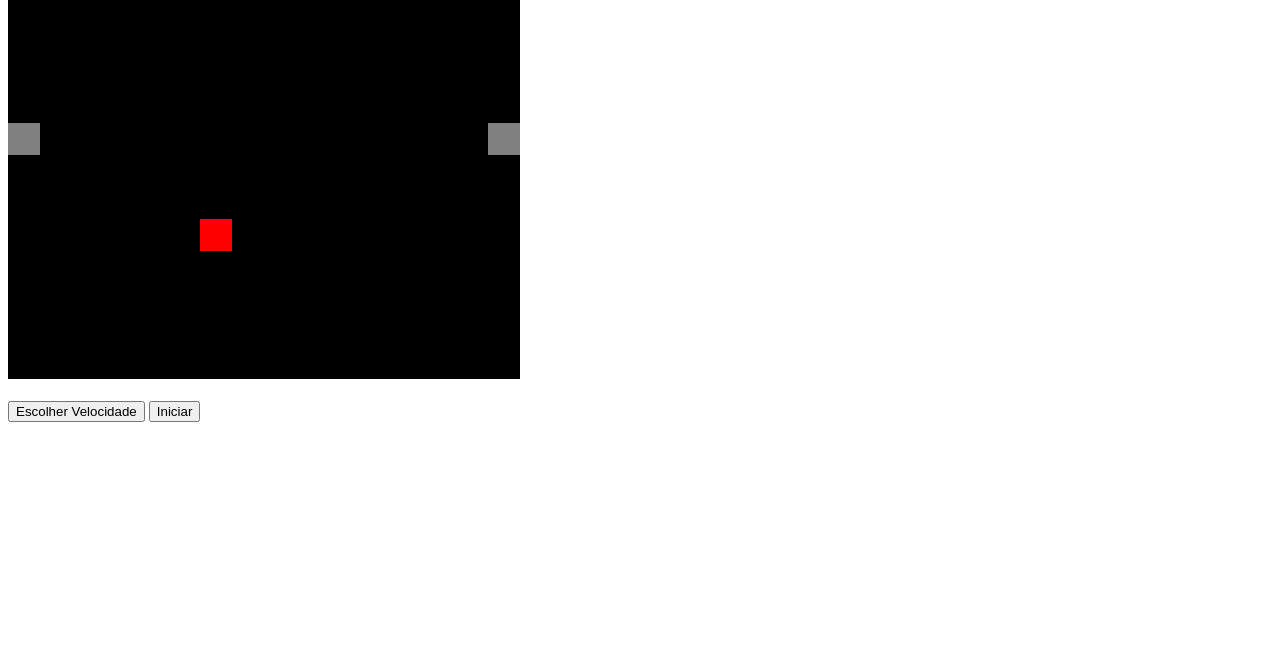
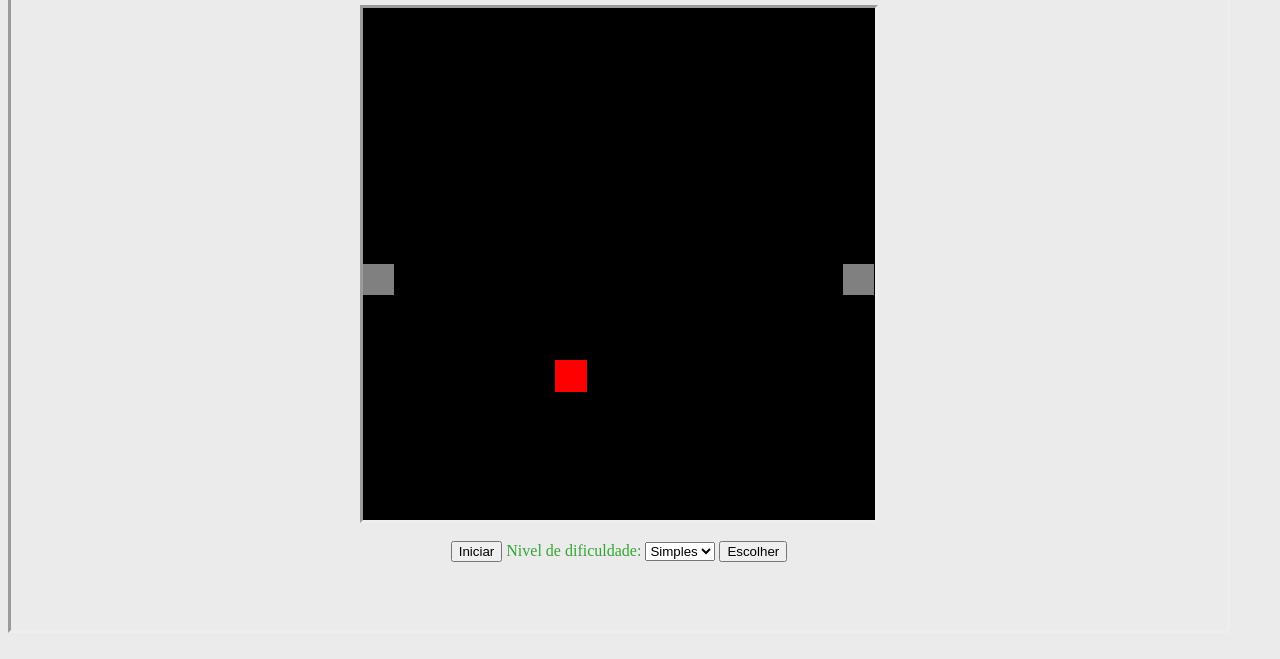
Before and after one commit to vilanculoc/snake-game, a plain HTML site: page index.html in a window 1280 px wide. Shown: the part 141-800 px from the top of the page. Drawn offline with Linux system fonts and the light colour scheme.

Commit message:
Formatei a tela do jogo

```diff
--- a/index.html
+++ b/index.html
@@ -11,10 +11,21 @@
 </head>
 
 <body>
-    <canvas id="snake" width="512" height="512"></canvas>
-    <br><br>
-    <button id="dificuldade" onclick="escolher" onclick="setSpeed()"> Escolher Velocidade</button>
-    <button id="iniciar" onclick="start()"> Iniciar</button>
+     <h2>Snake Game</h2>
+    <canvas id="snake" width="512" height="512" border="inset"></canvas>
+    <br>
+
+ <form>
+    <button id="iniciar()" onclick="start()"> Iniciar</button>
+  <label for="Diiculdade">Nivel de dificuldade:</label>
+  <select id="dificuldade" name="Nivel">
+    <option value="1">Simples</option>
+    <option value="2">Medio</option>
+    <option value="3">Dificil</option>
+  </select>
+  <button type="button" id="dificuldade" onclick="setSpeed(velocidade)"> Escolher</button>
+<form>
+
 
 
 
--- a/main.js
+++ b/main.js
@@ -26,7 +26,7 @@ function criarBG(){
 function criarCobrinha (){
     for(i = 0; i < snake.length; i++){
         context.fillStyle = "gray";
-        context.fillRect(snake[i].x, snake[i].y, box, box);
+        context.fillRect(snake[i].x, snake[i].y, box-1, box-1);
     }
 }
 
@@ -47,15 +47,6 @@ function update(event){
 	if(event.keyCode ==40 && direction != "up") direction ="down";
 }
 
-/*Var velocidade = document.getElementById("dificuldade");
-function setSpeed(){
-	if (dificuldade.value=1){
-
-	}
-}
-
-//passar o parametro no lugar da velocidade set interval
-*/
 
 function iniciarJogo(){
 
@@ -104,12 +95,32 @@ function iniciarJogo(){
 	snake.unshift(newHead);
 }
 
-//get dificuldade from botao e set tempo
-//after gameover reiniciar com botao
-let tempo =200;
+let tempo = 120;
+
+//Still not working
+let velocidade = document.getElementById("dificuldade").value;
+
+function iniciar(){tempo = 120;}
+
+function setSpeed(velocidade){
+	if (velocidade.value==1){
+	tempo =500;
+	} else if (velocidade.value==2){
+	tempo =300;
+	} else if (velocidade.value==3){
+	tempo =100;
+	} else{
+	tempo =200;
+	}
+}
+
+//passar o parametro no lugar da velocidade set interval
+console.log(tempo);
+
 let jogo = setInterval(iniciarJogo, tempo);
 
 
-
+//get dificuldade from botao e set tempo
+//after gameover reiniciar com botao
 // BG = background
 //cobrinha e uma array de coordenadas, onde adicionamos no inicio e removemos no fim para que se movimente.
--- a/style.css
+++ b/style.css
@@ -0,0 +1,15 @@
+body{
+    border: inset;
+    height: 95vh;
+    width: 95vw;
+    display: flex;
+    flex-direction: column;
+    justify-content: center;
+    align-items: center;
+    background-color:#ebebeb;
+    color: rgb(52, 165, 52);
+}
+
+canvas{
+border-style: inset;
+}
```
